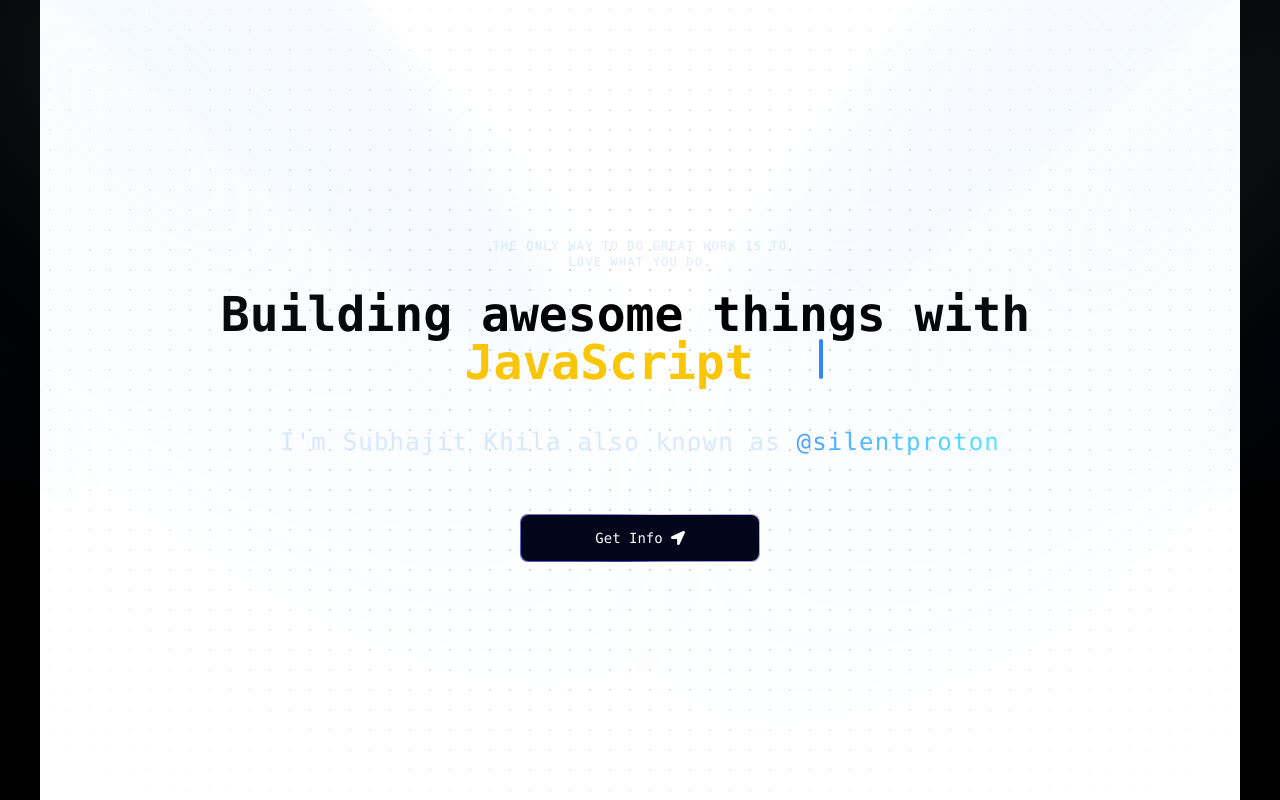
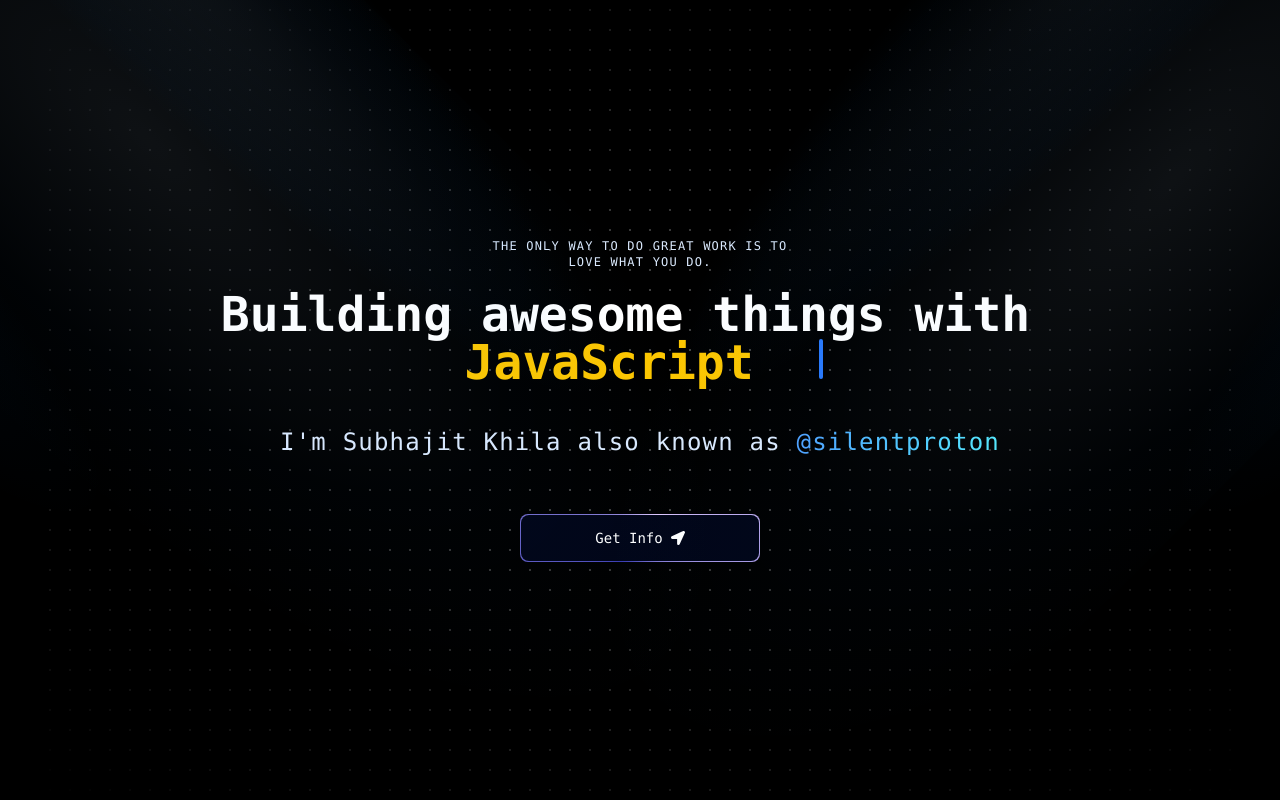
Before and after one commit to SilentProton/silentproton.in, a Next.js app: page / in a window 1280 px wide. Shown: the top 800 px of the page. Built offline with nearby package versions, Linux system fonts and the light colour scheme.

Commit message:
style: update Hero section background to always be black

```diff
--- a/src/components/Hero.tsx
+++ b/src/components/Hero.tsx
@@ -38,18 +38,19 @@ const Hero = () => {
   return (
     <>
       <Spotlight />
-      <div className="relative flex flex-col h-[50rem] w-full items-center justify-center bg-white dark:bg-black">
+
+      <div className="relative flex flex-col h-[50rem] w-full items-center justify-center bg-black text-white">
         {/* Grid background */}
         <div
           className={cn(
             "absolute inset-0 z-0",
             "[background-size:20px_20px]",
-            "[background-image:radial-gradient(#d4d4d4_1px,transparent_1px)]",
-            "dark:[background-image:radial-gradient(#404040_1px,transparent_1px)]",
+            "[background-image:radial-gradient(#404040_1px,transparent_1px)]"
           )}
         />
-        {/* Radial fade background */}
-        <div className="absolute inset-0 flex items-center justify-center bg-white [mask-image:radial-gradient(ellipse_at_center,transparent_20%,black)] dark:bg-black z-0" />
+
+        {/* Radial fade overlay */}
+        <div className="absolute inset-0 flex items-center justify-center bg-black [mask-image:radial-gradient(ellipse_at_center,transparent_20%,black)] z-0" />
 
         {/* Main Content */}
         <div className="relative z-10 flex flex-col items-center justify-center">
@@ -58,7 +59,7 @@ const Hero = () => {
           </h2>
 
           <TypewriterEffect
-            className="text-center text-xl md:text-3xl lg:text-5xl pt-5 pb-10"
+            className="text-center text-xl md:text-3xl lg:text-5xl pt-5 pb-10 text-amber-50"
             words={words}
           />
 
@@ -81,8 +82,6 @@ const Hero = () => {
           </a>
         </div>
       </div>
-
-
     </>
   )
 }
--- a/src/components/ui/TypewriterEffect.tsx
+++ b/src/components/ui/TypewriterEffect.tsx
@@ -56,7 +56,7 @@ export const TypewriterEffect = ({
                   initial={{}}
                   key={`char-${index}`}
                   className={cn(
-                    `dark:text-white text-black opacity-0 hidden`,
+                    `dark:text-white text-white opacity-0 hidden`,
                     word.className
                   )}
                 >
```
